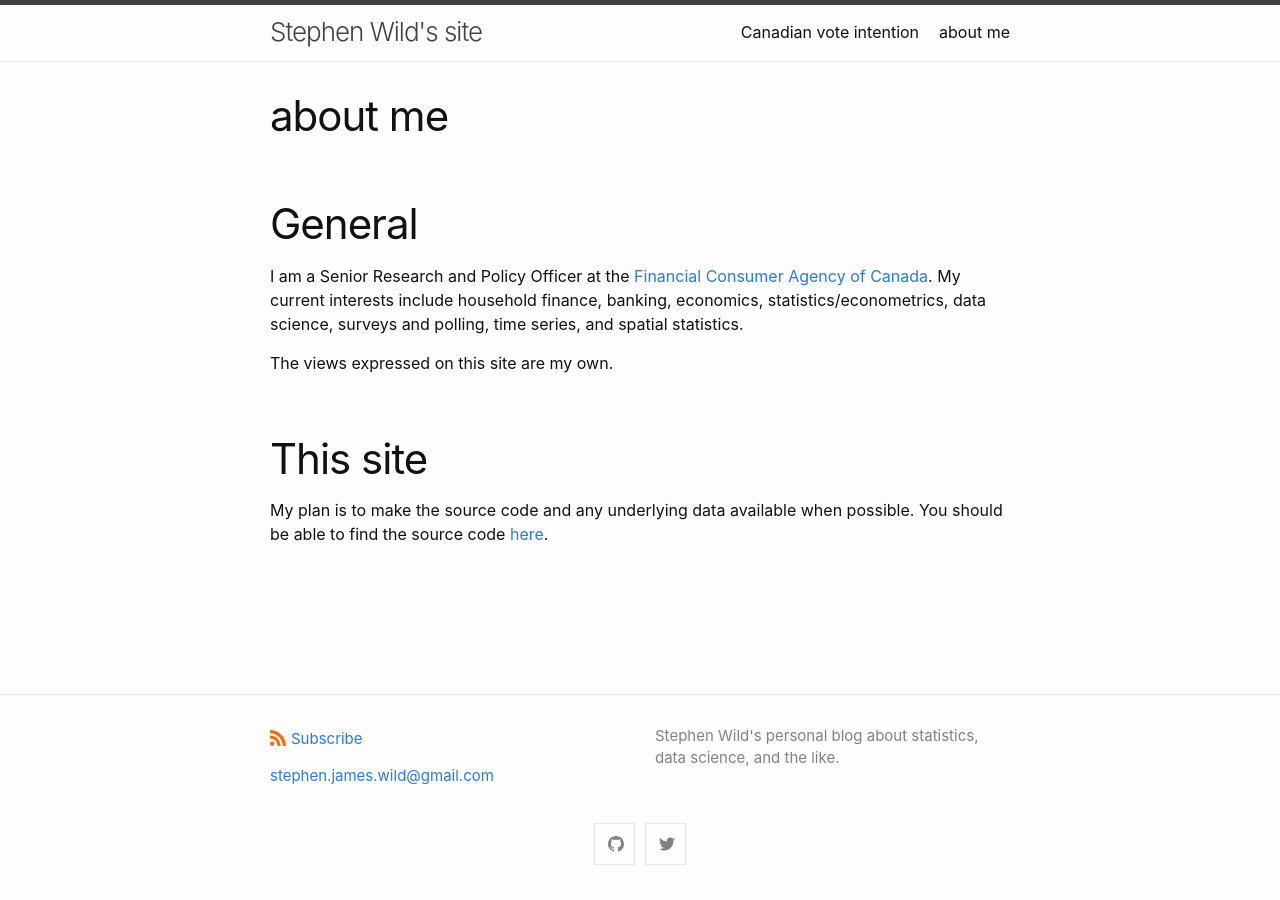
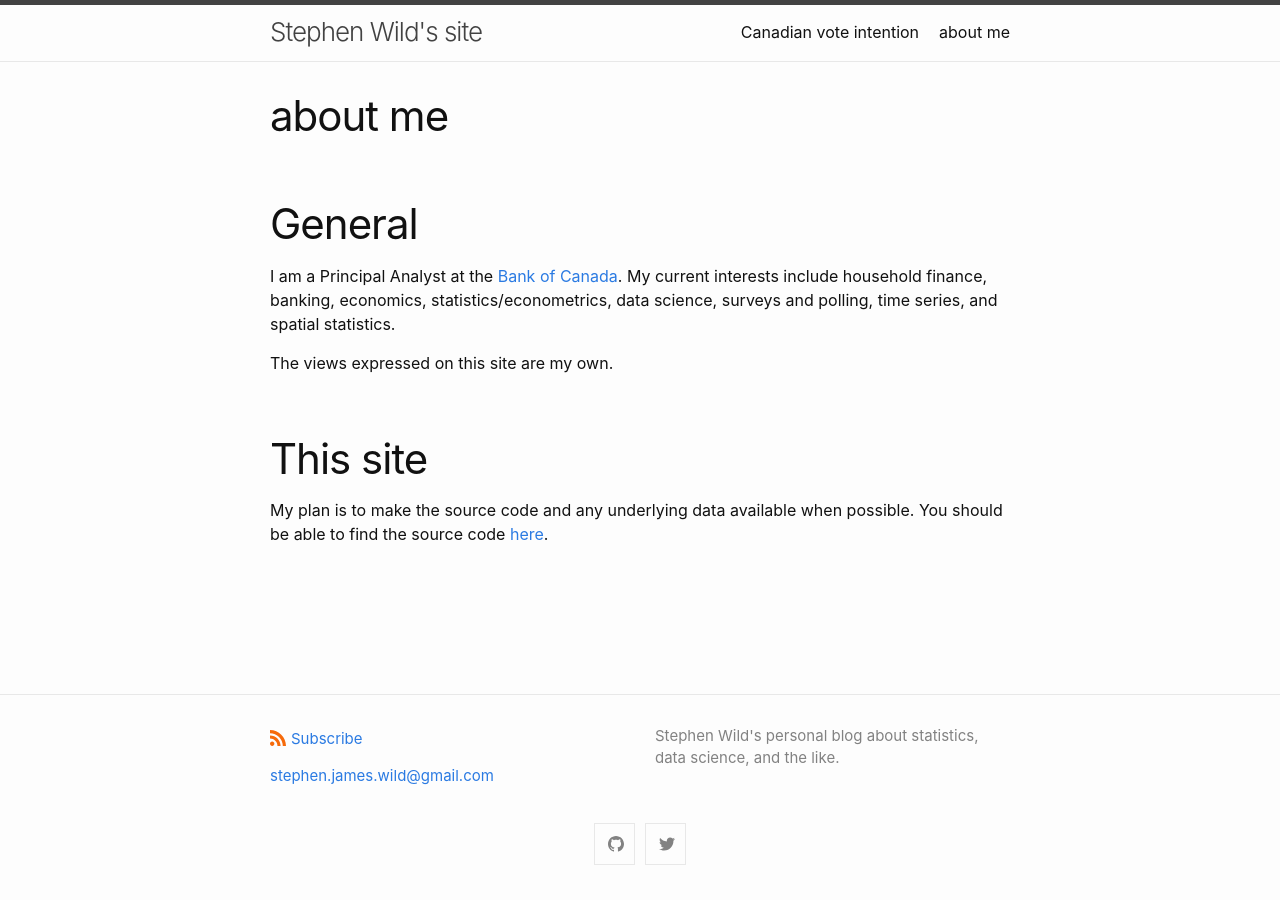
Before and after one commit to sjwild/sjwild.github.io, a Jekyll site: the page built from about.markdown, in a window 1280 px wide. Built offline with Jekyll 4.4.1, drawn with Linux system fonts in a browser that asks for light colours.

Commit message:
Update about

```diff
--- a/about.markdown
+++ b/about.markdown
@@ -5,7 +5,7 @@ permalink: /about/
 ---
 
 # General
-I am a Senior Research and Policy Officer at the [Financial Consumer Agency of Canada](https://www.canada.ca/en/financial-consumer-agency.html). My current interests include household finance, banking, economics, statistics/econometrics, data science, surveys and polling, time series, and spatial statistics.
+I am a Principal Analyst at the [Bank of Canada](https://www.bankofcanada.ca/). My current interests include household finance, banking, economics, statistics/econometrics, data science, surveys and polling, time series, and spatial statistics.
 
 The views expressed on this site are my own.
 
```
